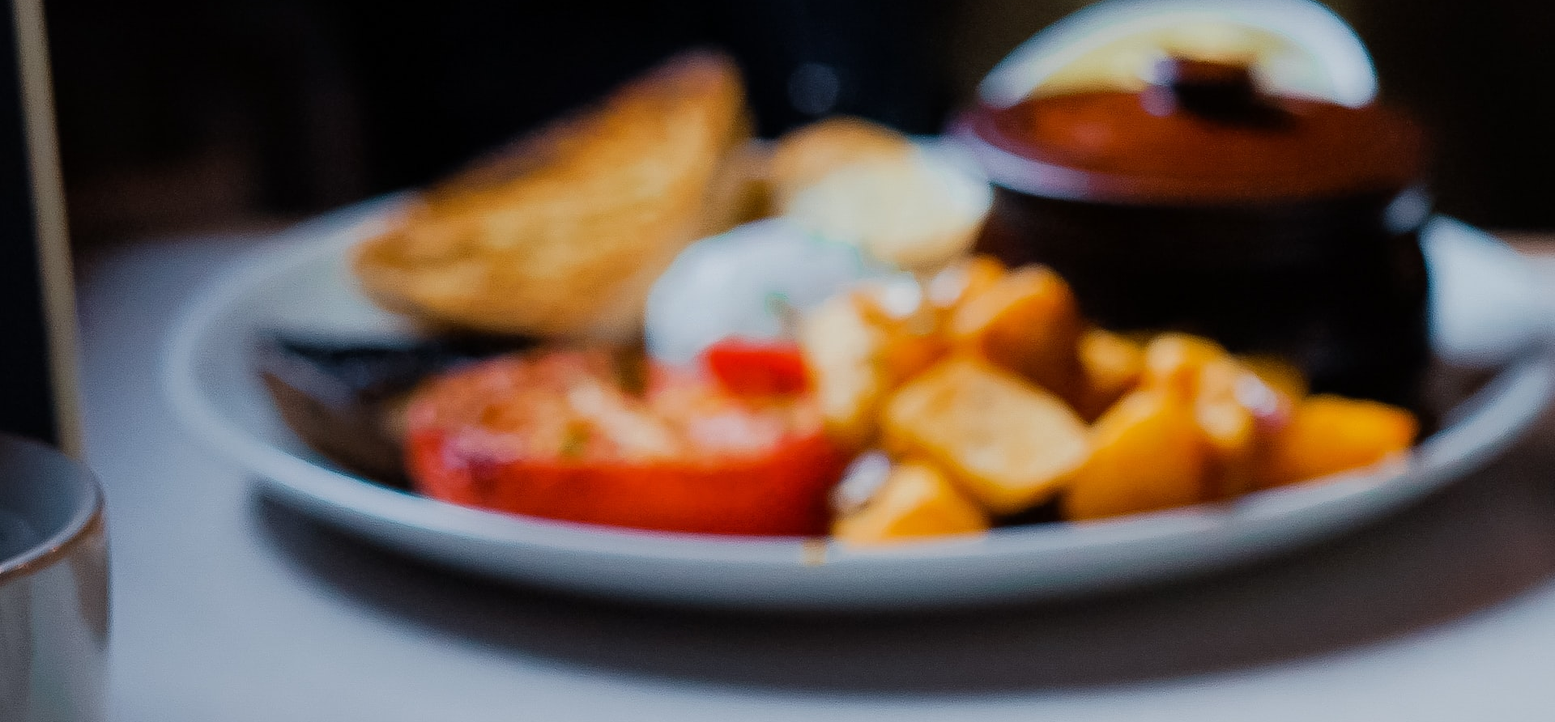
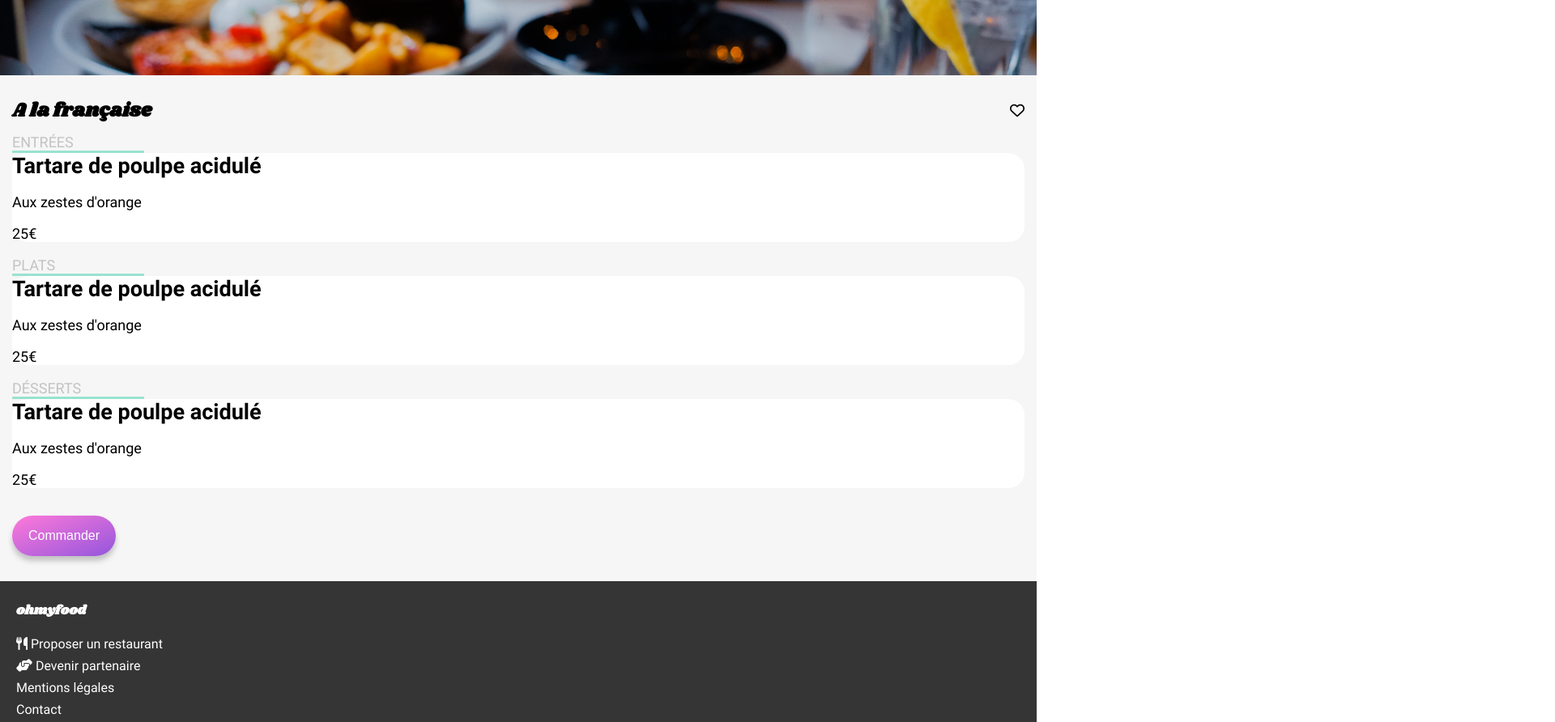
Before and after one commit to KappliApp/Kappli_Camille_Crapat_ProjetOpenclassrooms_Ohmyfood, a website: page a-la-francaise.html in a window 1280 px wide. Shown: the part 220-1112 px from the top of the page at 81% size, 1920 px wide, since content can reach past the window. Drawn offline with Linux system fonts and the light colour scheme.

Commit message:
Created restarant page

```diff
--- a/a-la-francaise.html
+++ b/a-la-francaise.html
@@ -16,70 +16,45 @@
         </div>
     </header>
 <!-------------------------------------------------image restaurant-------------------------------------------------------------------->
-    <div class="restaurant">
+    <div class="restaurantImg">
         <img src="publics/img/restaurants/a-la-francaise.jpg" alt="Photo du restaurant à la française">
     </div>
 
-    <section>
-        <h1>A la française</h1>
-        <p><i class="far fa-heart"></i></p>
-        <div>
-            <h2>Entrée</h2>
-            <div>
-                <div>
+    <section class="restaurantCard">
+        <div class="restaurantCard__heading">
+            <h1>A la française</h1>
+            <p><i class="far fa-heart"></i></p>
+        </div>
+        <div class="restaurantCard__menu">
+            <h2>Entrées</h2>
+            <div class="border"></div>
+            <div class="menus">
+                <div class="menu">
                     <h3>Tartare de poulpe acidulé</h3>
                     <p>Aux zestes d'orange</p>
                     <p>25€</p>
                 </div>
-                <div>
-                    <h3>Velouté de légumes d'antan</h3>
-                    <p>Carotte, panais, topinambour</p>
-                    <p>35€</p>
-                </div>
-                <div>
-                    <h3>Soupe à l'oignon</h3>
-                    <p>Revisitée</p>
-                    <p>20€</p>
+            </div>
+        </div>
+        <div class="restaurantCard__menu">
+            <h2>Plats</h2>
+            <div class="border"></div>
+            <div class="menus">
+                <div class="menu">
+                    <h3>Tartare de poulpe acidulé</h3>
+                    <p>Aux zestes d'orange</p>
+                    <p>25€</p>
                 </div>
             </div>
         </div>
-        <div>
-            <h2>Plats</h2>
-            <div>
-                <div>
-                    <h3>Coquille Saint-Jacques</h3>
-                    <p>Accompagnées d'une purée de panais</p>
-                    <p>40€</p>
-                </div>
-                <div>
-                    <h3>Magret de canard</h3>
-                    <p>Et parmentier de pommes de terre</p>
-                    <p>35€</p>
-                </div>
-                <div>
-                    <h3>Pigeonneau d'Ille-et-Vilaine</h3>
-                    <p>Sur son lit de gnocchis aux légumes</p>
-                    <p>44€</p>
-                </div>
-            </div>
-        </div>
-        <div>
+        <div class="restaurantCard__menu">
             <h2>Désserts</h2>
-            <div>
-                <div>
-                    <h3>Pétales de violettes glacés</h3>
-                    <p>Et purée de noisettes</p>
-                    <p>18€</p>
-                </div>
-                <div>
-                    <h3>Fondant au chocolat</h3>
-                    <p>Revisité</p>
-                    <p>22€</p>
-                </div>
-                <div>
-                    <h3>Millefeuille croustillant</h3>
-                    <p>Myrtilles et pâte d'amande</p>
-                    <p>23€</p>
+            <div class="border"></div>
+            <div class="menus">
+                <div class="menu">
+                    <h3>Tartare de poulpe acidulé</h3>
+                    <p>Aux zestes d'orange</p>
+                    <p>25€</p>
                 </div>
             </div>
         </div>
--- a/sass/base/_typography.scss
+++ b/sass/base/_typography.scss
@@ -3,12 +3,12 @@
 @font-face {
     font-family: "Shrikhand";
     src: url(../../publics/font/Shrikhand-Regular.ttf);
-    font-weight: normal;
+    font-weight: 400;
 }
 @font-face {
     font-family: "Roboto";
     src: url(../../publics/font/Roboto-Regular.ttf);
-    font-weight: normal;
+    font-weight: 400;
 }
 @font-face {
     font-family: "Roboto";
@@ -16,23 +16,23 @@
     font-weight: bold;
 }
 body{
-    font-family: $font-text, $font-error;
+    font-family: $font-family-text, $font-family-error;
 }
 a{
     text-decoration: none;
 }
 h1, h4{
-    font-family: $font-title, $font-error;
+    font-family: $font-family-title, $font-family-error;
     margin: 0;
     padding: 0;
 }
 h2, h3{
-    font-size: 27px;
+    font-size: $font-size-title-section;
     margin: 0;
     padding: 0;
 }
 p{
-    font-size: 18px;
+    font-size: $font-size-paragraphe;
 }
 li{
     list-style: none;
--- a/sass/main.scss
+++ b/sass/main.scss
@@ -1,4 +1,5 @@
 @import "utils/_variables.scss";
+@import "utils/_functions.scss";
 @import "utils/_mixins.scss";
 @import "utils/_placeholders.scss";
 @import "base/_reset.scss";
--- a/sass/pages/_index.scss
+++ b/sass/pages/_index.scss
@@ -22,13 +22,13 @@
     form{
         @include flex(row, center, center, nowrap);
         @include base(50%, 3.125em, auto, 0);
+        text-align: center;
         @include tablet-only{
             @include base(27%, 3.125em, auto, 0);
         }
         @include desktop-only{
             @include base(15%, 3.125em, auto, 0);
         }
-        text-align: center;
         label{
             @include base (15%, auto, 0, 0);
             line-height: 3.125em;
@@ -38,28 +38,28 @@
             @include base (60%, auto, 0, 0);
             background: none;
             border: none;
-            font-size: 1em;
+            font-size: $font-size-basic;
             text-align: center;
         }
     }
 }
 .introduction{
-    @include base (100%, auto, 0, 30px 30px);
+    @include base (100%, auto, 0, 1.875em);
+    background-color: map-get($color-background, section );
     text-align: center;
-    background-color: map-get($color-background, section );
     p{
         color: darken(map-get($color-basic, gray), 50%);
     }
 }
 
 .gridInstructions{
-    @include base(100%, auto, 0, 60px 0 50px 0);
+    @include base(100%, auto, 0, 3.75em 0 3.125em 0);
     h2{
-        margin-left: 20px;
+        margin-left: 1.25em;
     }
     .instructions{
         @include flex(column, space-between, center, nowrap);
-        @include base(auto, 250px, 30px 0 0 0, 0);
+        @include base(auto, 15.625em, 1.875em 0 0 0, 0);
         &__instruction{
             @include flex(row, none, center, nowrap);
             @include base (80%, 70px, 0 auto, 0);
@@ -79,11 +79,11 @@
             &__list{
                 @include flex(row, start, center, nowrap);
                 @include base (auto, 70px, 0, 0);
-                font-weight: bold;
-                font-size: 16px;
+                @include weight(bold);
+                font-size: $font-size-basic;
                 &__ico{
                     margin : auto 25px auto 5px;
-                    font-size: 18px;
+                    font-size: $font-size-icone;
                     color: darken(map-get($color-basic,gray), 50%);
                 }
                 &__ico--purple{
@@ -100,18 +100,18 @@
 }
 .gridRestaurant{
     @include base(100%, auto, 0, 55px 0 50px 0);
+    background-color: map-get($map: $color-background, $key: section);
     @include desktop-only{
         @include base(75%, auto, 0, 55px 20px 50px 20px);
     }
     @include tablet-only{
         @include base(65%, auto, 0, 55px 20px 50px 20px);
     }
-    background-color: map-get($map: $color-background, $key: section);
     h2{
+        margin-left: 20px;
         @include desktop-only{
             margin-left: 0;
         }
-        margin-left: 20px;
     }
     .restaurants{
         height: 1100px;
@@ -161,15 +161,15 @@
             @include base(auto, 75px, auto, 10px);
             color: map-get($color-basic, black);
             p{
-                font-size: 16px;
+                font-size: $font-size-basic;
                 color: darken(map-get($color-basic, gray), 55%);
                 margin: 5px 0 0 0;
             }
             h3{
-                font-size: 20px;
+                font-size: $font-size-title-figure;
             }
             .heart{
-                font-size: 22px;
+                font-size: $font-size-heart;
             }
         }
         span{
@@ -180,8 +180,8 @@
             @include base(25%, 30px, 0, 0);
             line-height: 30px;
             background-color: $color-tertiary;
-            font-weight: bold;
             color: darken($color-tertiary, 40%);
+            @include weight(bold);
             text-align: center;
         }
 
--- a/sass/pages/_restaurants.scss
+++ b/sass/pages/_restaurants.scss
@@ -0,0 +1,30 @@
+.restaurantImg{
+    @include base(100%, 250px, 0, 0);
+    overflow: hidden;
+    img{
+        width: 100%;
+        object-fit: contain;
+    }
+}
+.restaurantCard{
+    @include base(100%, auto, 0, 15px);
+    background-color: map-get($color-background, section);
+    &__heading{
+        @include flex(row, space-between, center, nowrap);
+    }
+    h2{
+        font-weight: map-get($font-weight, regular);
+        text-transform : uppercase;
+        font-size: 1.125em;
+        color: darken(map-get($color-background, section), 20%);
+    }
+    .menu{
+        background-color: map-get($color-basic, white);
+        @include border(20px);
+    }
+    .border{
+        width: 13%;
+        height: 3px;
+        background-color: $color-tertiary;
+    }
+}
--- /dev/null
+++ b/sass/utils/_functions.scss
@@ -0,0 +1,3 @@
+@function weight($weight){
+    @return map-get($font-weight, $weight);
+}
--- a/sass/utils/_mixins.scss
+++ b/sass/utils/_mixins.scss
@@ -35,3 +35,6 @@
 @mixin color-button ($color-primary, $color-secondary) {
     background: linear-gradient(to right bottom, $color-secondary, $color-primary);
 }
+@mixin weight($weight : weight($weight)){
+    font-weight: $weight;
+}
--- a/sass/utils/_variables.scss
+++ b/sass/utils/_variables.scss
@@ -29,6 +29,18 @@ $breakpoint: (
 /* font-variable */
 
 
-$font-title: "Shrikhand";
-$font-text: "Roboto";
-$font-error: Arial, sans-serif;
+$font-family-title: "Shrikhand";
+$font-family-text: "Roboto";
+$font-family-error: Arial, sans-serif;
+
+$font-size-title-section: 1.688em;
+$font-size-title-figure: 1.25em;
+$font-size-basic: 1em;
+$font-size-paragraphe : 1.125em;
+$font-size-heart: 1.375em;
+$font-size-icone: 1.25em;
+
+$font-weight : (
+    regular : 400,
+    bold : bold,
+);
```
Also changed, not shown: publics/css/styles.css, 1 other file.
